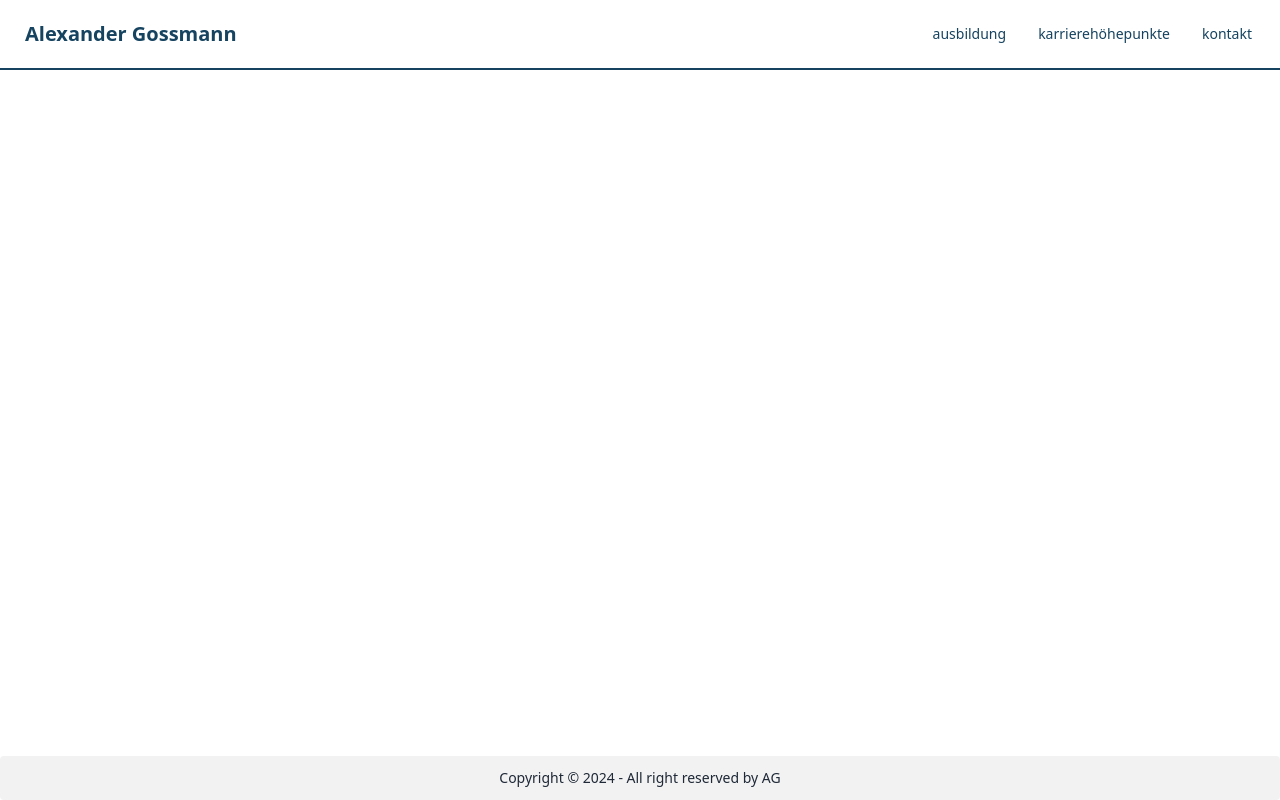
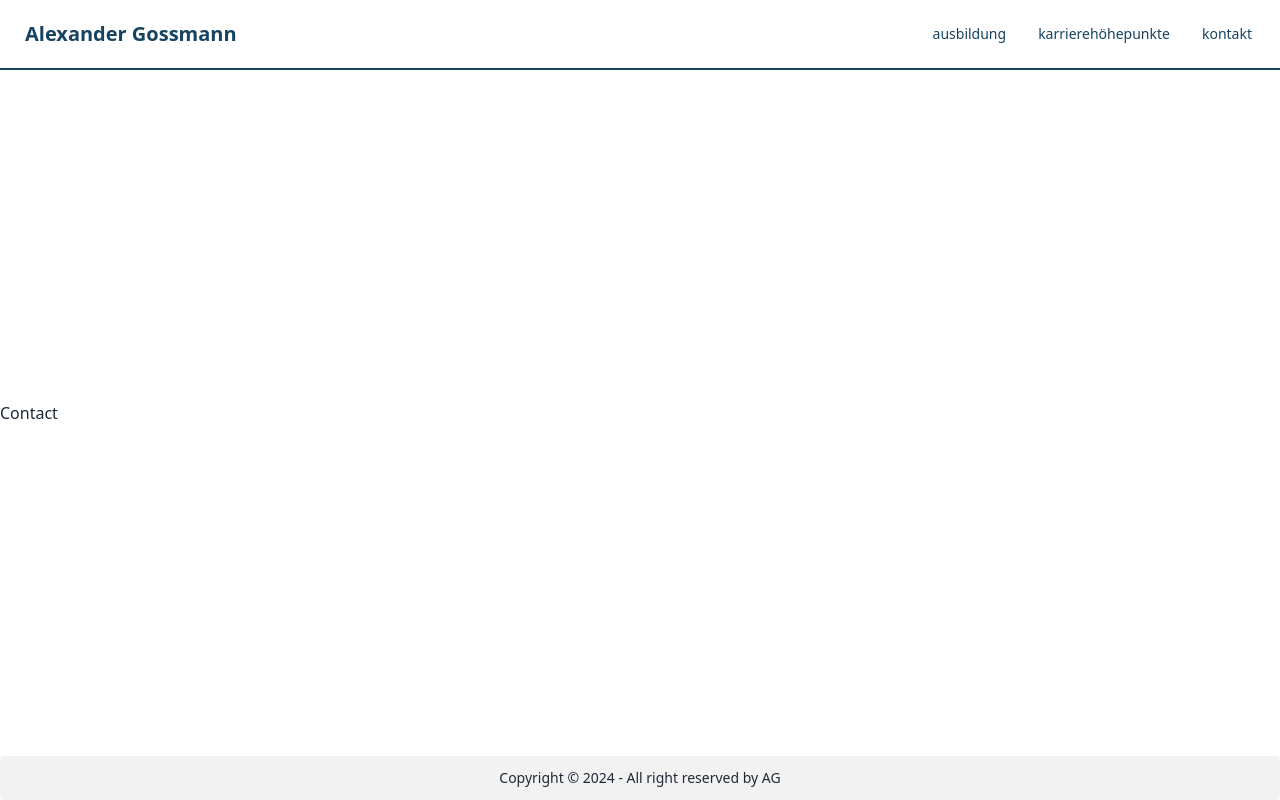
Before and after one commit to OlenaMitropolska/Resume.AG, a React (Create React App) app: page /contact in a window 1280 px wide. Built offline with nearby package versions, Linux system fonts and the light colour scheme.

Commit message:
contact page created, path added to navbar

```diff
--- a/src/App.jsx
+++ b/src/App.jsx
@@ -6,6 +6,7 @@ import Footer from './Components pages/Footer';
 import Main from './Components pages/Main';
 import Education from './Components pages/Education';
 import Career from './Components pages/Career';
+import Contact from './Components pages/Contact';
 
 function App() {
   return (
@@ -16,6 +17,7 @@ function App() {
         <Route path='/' element={<Main />} />
         <Route path='/education' element={<Education />} />
         <Route path='/career' element={<Career />} />
+        <Route path='contact' element={<Contact />} />
       </Routes>
 
     <Footer />
--- /dev/null
+++ b/src/Components pages/Contact.jsx
@@ -0,0 +1,9 @@
+import React from 'react'
+
+function Contact() {
+  return (
+    <div>Contact</div>
+  )
+}
+
+export default Contact
--- a/src/Components pages/Navbar.jsx
+++ b/src/Components pages/Navbar.jsx
@@ -28,7 +28,7 @@ function Navbar() {
     <ul className="menu menu-horizontal px-1">
       <li> <Link to={"/education"}><button>ausbildung</button></Link></li>
       <li> <Link to={"/career"}><button>karrierehöhepunkte</button></Link></li>
-      <li><button>kontakt</button></li>
+      <li> <Link to={"/contact"}><button>kontakt</button></Link></li>
     </ul>
   </div>
   {/* <div className="navbar-end">
```
